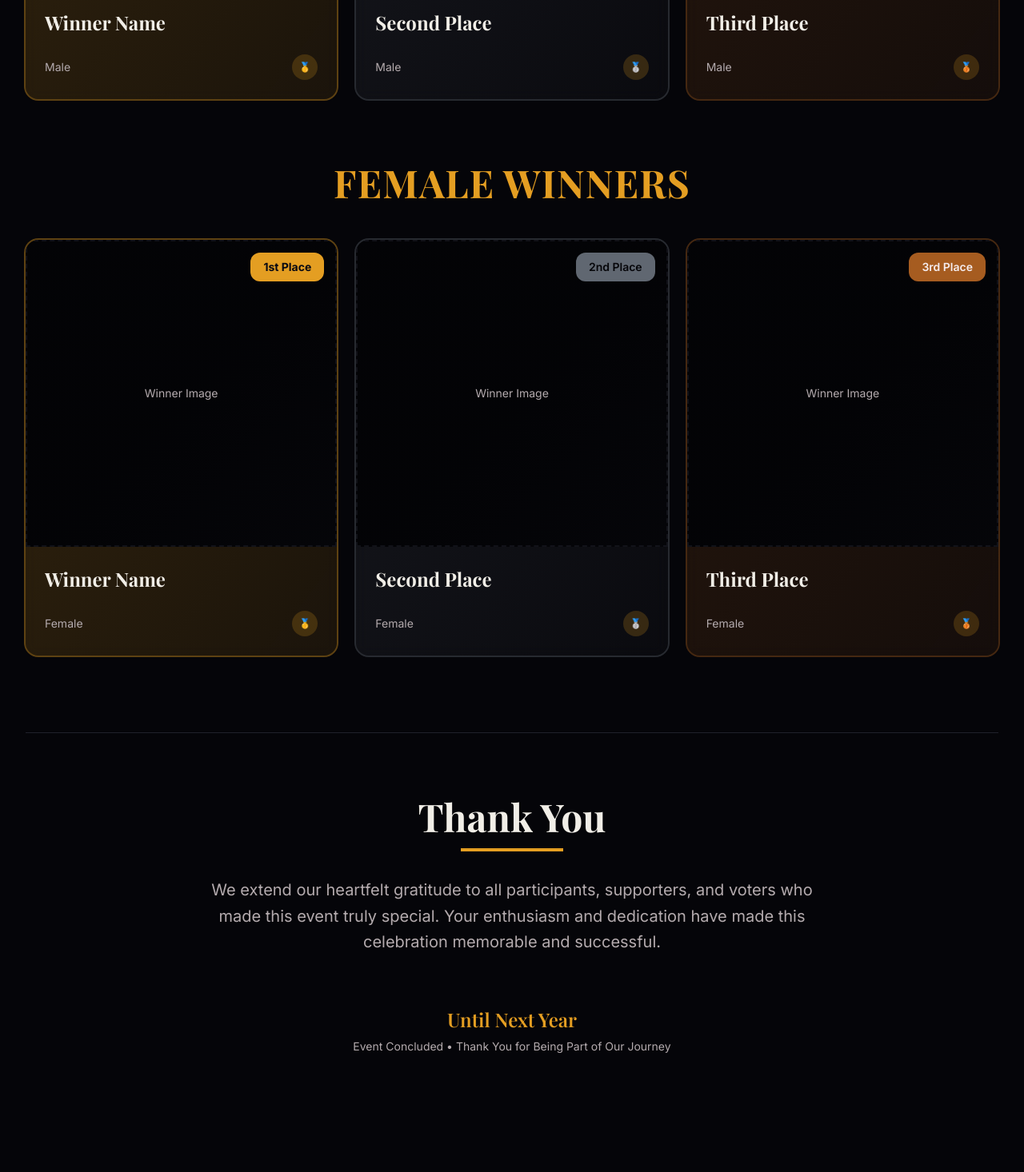
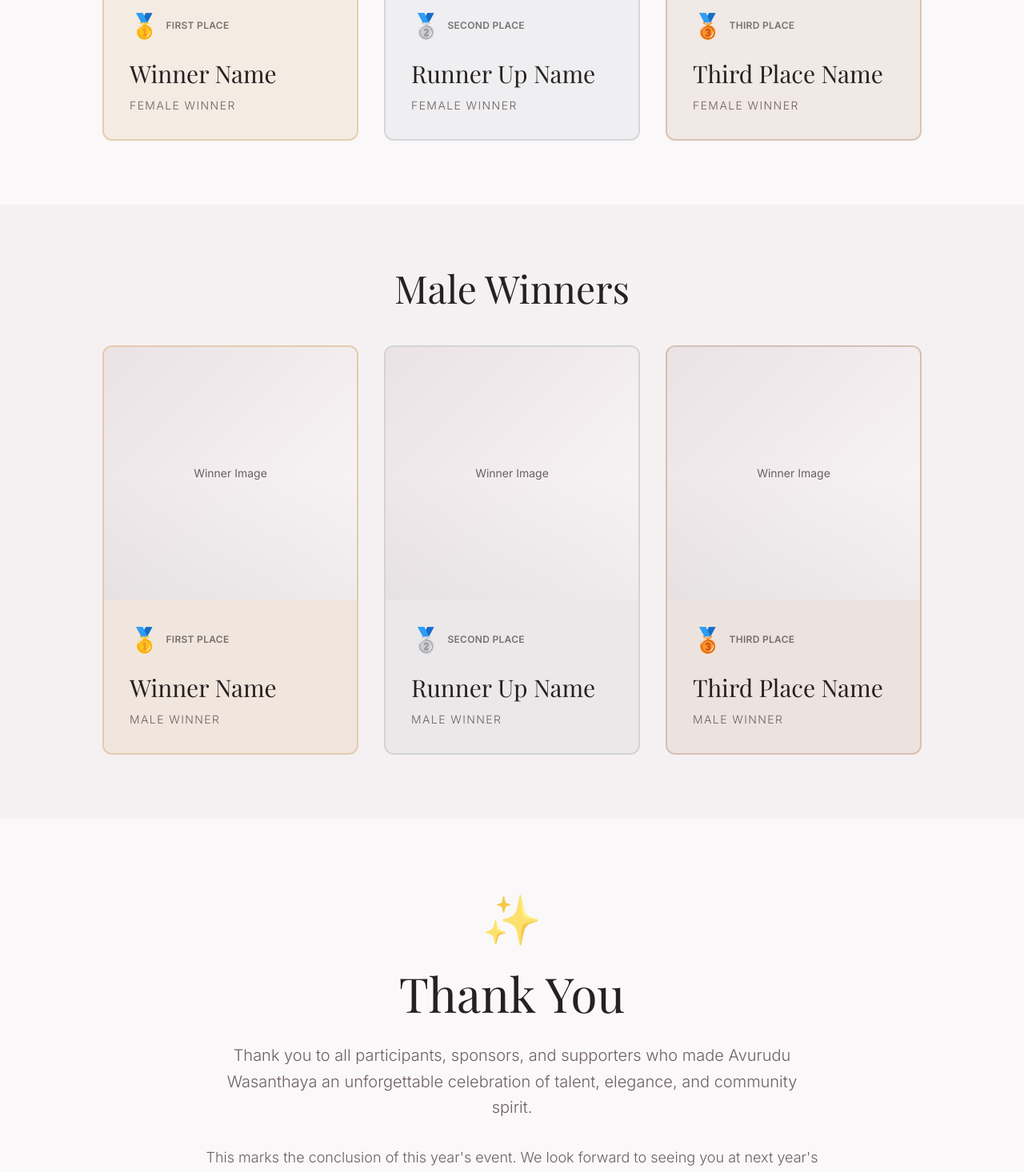
Before and after one commit to Lextargaryen/LYCAA, a Next.js app: page / in a window 1280 px wide. Shown: the part 1220-2686 px from the top of the page at 80% size. Before the commit the page ends 2635 px from the top, so only its background shows below. Built offline with nearby package versions, Linux system fonts and the light colour scheme; a web font is replaced by a local one.

Commit message:
feat: redesign voting ended page with light theme and fluid animations
Update to clean light theme with minimalist color palette, fluid animations, and elegant typography.

Co-authored-by: Lithika Lakdula <167157821+Lextargaryen@users.noreply.github.com>

```diff
--- a/app/globals.css
+++ b/app/globals.css
@@ -4,42 +4,42 @@
 @custom-variant dark (&:is(.dark *));
 
 :root {
-  /* Dark Elegant Ceremony Theme */
-  --background: oklch(0.12 0.01 280);
-  --foreground: oklch(0.95 0.01 0);
-  --card: oklch(0.18 0.01 280) / 0.95;
-  --card-foreground: oklch(0.95 0.01 0);
-  --popover: oklch(0.16 0.01 280);
-  --popover-foreground: oklch(0.95 0.01 0);
-  --primary: oklch(0.75 0.15 75);
-  --primary-foreground: oklch(0.15 0.02 280);
-  --secondary: oklch(0.25 0.02 280);
-  --secondary-foreground: oklch(0.95 0.01 0);
-  --muted: oklch(0.35 0.01 280);
-  --muted-foreground: oklch(0.75 0.01 0);
-  --accent: oklch(0.8 0.12 75);
-  --accent-foreground: oklch(0.15 0.02 280);
+  /* Light Minimalist Elegant Theme */
+  --background: oklch(0.98 0.003 0);
+  --foreground: oklch(0.25 0.01 0);
+  --card: oklch(0.99 0.002 0);
+  --card-foreground: oklch(0.25 0.01 0);
+  --popover: oklch(0.99 0.002 0);
+  --popover-foreground: oklch(0.25 0.01 0);
+  --primary: oklch(0.5 0.05 0);
+  --primary-foreground: oklch(0.98 0.002 0);
+  --secondary: oklch(0.92 0.01 0);
+  --secondary-foreground: oklch(0.25 0.01 0);
+  --muted: oklch(0.88 0.005 0);
+  --muted-foreground: oklch(0.5 0.02 0);
+  --accent: oklch(0.45 0.08 75);
+  --accent-foreground: oklch(0.98 0.002 0);
   --destructive: oklch(0.577 0.245 27.325);
   --destructive-foreground: oklch(0.98 0 0);
-  --border: oklch(0.25 0.02 280);
-  --input: oklch(0.2 0.01 280);
-  --ring: oklch(0.75 0.15 75);
-  --chart-1: oklch(0.75 0.15 75);
-  --chart-2: oklch(0.7 0.12 70);
-  --chart-3: oklch(0.65 0.1 60);
-  --chart-4: oklch(0.8 0.14 80);
-  --chart-5: oklch(0.72 0.13 75);
-  --radius: 0.75rem;
+  --border: oklch(0.92 0.008 0);
+  --input: oklch(0.94 0.005 0);
+  --ring: oklch(0.5 0.08 75);
+  --chart-1: oklch(0.5 0.08 75);
+  --chart-2: oklch(0.55 0.07 70);
+  --chart-3: oklch(0.48 0.06 60);
+  --chart-4: oklch(0.52 0.08 80);
+  --chart-5: oklch(0.5 0.07 75);
+  --radius: 0.5rem;
 
-  /* Custom elegant theme colors */
-  --gold: oklch(0.75 0.15 75);
-  --gold-light: oklch(0.8 0.12 80);
-  --gold-dark: oklch(0.65 0.14 70);
-  --cream: oklch(0.95 0.01 90);
-  --charcoal: oklch(0.12 0.01 280);
-  --dark-bg: oklch(0.1 0.01 280);
-  --silver: oklch(0.6 0.02 260);
-  --bronze: oklch(0.55 0.12 55);
+  /* Custom elegant minimalist colors */
+  --gold: oklch(0.68 0.12 75);
+  --gold-light: oklch(0.78 0.1 80);
+  --gold-dark: oklch(0.55 0.1 70);
+  --cream: oklch(0.98 0.003 0);
+  --charcoal: oklch(0.25 0.01 0);
+  --light-gray: oklch(0.92 0.01 0);
+  --silver: oklch(0.7 0.02 260);
+  --bronze: oklch(0.58 0.08 55);
 }
 
 @theme inline {
@@ -81,7 +81,7 @@
   --color-gold-dark: var(--gold-dark);
   --color-cream: var(--cream);
   --color-charcoal: var(--charcoal);
-  --color-dark-bg: var(--dark-bg);
+  --color-light-gray: var(--light-gray);
   --color-silver: var(--silver);
   --color-bronze: var(--bronze);
 }
@@ -95,17 +95,142 @@
   }
 }
 
+/* Fluid animations */
+@keyframes fadeInUp {
+  from {
+    opacity: 0;
+    transform: translateY(30px);
+  }
+  to {
+    opacity: 1;
+    transform: translateY(0);
+  }
+}
+
+@keyframes fadeIn {
+  from {
+    opacity: 0;
+  }
+  to {
+    opacity: 1;
+  }
+}
+
+@keyframes slideInFromLeft {
+  from {
+    opacity: 0;
+    transform: translateX(-40px);
+  }
+  to {
+    opacity: 1;
+    transform: translateX(0);
+  }
+}
+
+@keyframes slideInFromRight {
+  from {
+    opacity: 0;
+    transform: translateX(40px);
+  }
+  to {
+    opacity: 1;
+    transform: translateX(0);
+  }
+}
+
+@keyframes scaleIn {
+  from {
+    opacity: 0;
+    transform: scale(0.95);
+  }
+  to {
+    opacity: 1;
+    transform: scale(1);
+  }
+}
+
+@keyframes float {
+  0%, 100% {
+    transform: translateY(0px);
+  }
+  50% {
+    transform: translateY(-8px);
+  }
+}
+
+@keyframes shimmer {
+  0%, 100% {
+    opacity: 0.7;
+  }
+  50% {
+    opacity: 1;
+  }
+}
+
+.animate-fade-in-up {
+  animation: fadeInUp 0.8s cubic-bezier(0.22, 1, 0.36, 1) forwards;
+}
+
+.animate-fade-in {
+  animation: fadeIn 0.6s ease-out forwards;
+}
+
+.animate-slide-in-left {
+  animation: slideInFromLeft 0.7s cubic-bezier(0.22, 1, 0.36, 1) forwards;
+}
+
+.animate-slide-in-right {
+  animation: slideInFromRight 0.7s cubic-bezier(0.22, 1, 0.36, 1) forwards;
+}
+
+.animate-scale-in {
+  animation: scaleIn 0.6s cubic-bezier(0.22, 1, 0.36, 1) forwards;
+}
+
+.animate-float {
+  animation: float 3s ease-in-out infinite;
+}
+
+.animate-shimmer {
+  animation: shimmer 2s ease-in-out infinite;
+}
+
+/* Stagger animation delays */
+.animate-delay-100 {
+  animation-delay: 100ms;
+}
+
+.animate-delay-200 {
+  animation-delay: 200ms;
+}
+
+.animate-delay-300 {
+  animation-delay: 300ms;
+}
+
+.animate-delay-400 {
+  animation-delay: 400ms;
+}
+
+.animate-delay-500 {
+  animation-delay: 500ms;
+}
+
+.animate-delay-600 {
+  animation-delay: 600ms;
+}
+
 /* Glass morphism utilities */
 .glass {
   background: rgba(255, 255, 255, 0.7);
   backdrop-filter: blur(20px);
   -webkit-backdrop-filter: blur(20px);
-  border: 1px solid rgba(255, 255, 255, 0.3);
+  border: 1px solid rgba(0, 0, 0, 0.05);
 }
 
 .glass-card {
   background: rgba(255, 255, 255, 0.85);
   backdrop-filter: blur(16px);
   -webkit-backdrop-filter: blur(16px);
-  border: 1px solid rgba(212, 175, 55, 0.2);
+  border: 1px solid rgba(0, 0, 0, 0.08);
 }
--- a/app/layout.tsx
+++ b/app/layout.tsx
@@ -43,7 +43,7 @@ export default function RootLayout({
 }>) {
   return (
     <html lang="en" className={`${inter.variable} ${playfair.variable} bg-background`}>
-      <body className="font-sans antialiased min-h-screen">
+      <body className="font-sans antialiased min-h-screen bg-background text-foreground">
         {children}
         {process.env.NODE_ENV === 'production' && <Analytics />}
       </body>
--- a/components/voting-ended-page.tsx
+++ b/components/voting-ended-page.tsx
@@ -1,250 +1,166 @@
 'use client'
 
-import { useState } from 'react'
-import Image from 'next/image'
+import { useState, useEffect } from 'react'
 
 interface Winner {
-  id: string
+  rank: 'first' | 'second' | 'third'
   name: string
-  imageUrl: string
-  rank: 'Gold' | 'Silver' | 'Bronze'
-  category: 'Male' | 'Female'
+  category: 'male' | 'female'
+}
+
+// Placeholder winners data
+const WINNERS: Winner[] = [
+  { rank: 'first', name: 'Winner Name', category: 'female' },
+  { rank: 'second', name: 'Runner Up Name', category: 'female' },
+  { rank: 'third', name: 'Third Place Name', category: 'female' },
+  { rank: 'first', name: 'Winner Name', category: 'male' },
+  { rank: 'second', name: 'Runner Up Name', category: 'male' },
+  { rank: 'third', name: 'Third Place Name', category: 'male' },
+]
+
+const rankConfig = {
+  first: { medal: '🥇', label: 'First Place', color: 'bg-gold/10 border-gold/30' },
+  second: { medal: '🥈', label: 'Second Place', color: 'bg-silver/10 border-silver/30' },
+  third: { medal: '🥉', label: 'Third Place', color: 'bg-bronze/10 border-bronze/30' },
 }
 
 export function VotingEndedPage() {
-  // Mock winners data - replace with actual data from database
-  const maleWinners: Winner[] = [
-    {
-      id: '1',
-      name: 'Winner Name',
-      imageUrl: '/placeholder.svg',
-      rank: 'Gold',
-      category: 'Male',
-    },
-    {
-      id: '2',
-      name: 'Second Place',
-      imageUrl: '/placeholder.svg',
-      rank: 'Silver',
-      category: 'Male',
-    },
-    {
-      id: '3',
-      name: 'Third Place',
-      imageUrl: '/placeholder.svg',
-      rank: 'Bronze',
-      category: 'Male',
-    },
-  ]
+  const [isLoaded, setIsLoaded] = useState(false)
 
-  const femaleWinners: Winner[] = [
-    {
-      id: '4',
-      name: 'Winner Name',
-      imageUrl: '/placeholder.svg',
-      rank: 'Gold',
-      category: 'Female',
-    },
-    {
-      id: '5',
-      name: 'Second Place',
-      imageUrl: '/placeholder.svg',
-      rank: 'Silver',
-      category: 'Female',
-    },
-    {
-      id: '6',
-      name: 'Third Place',
-      imageUrl: '/placeholder.svg',
-      rank: 'Bronze',
-      category: 'Female',
-    },
-  ]
+  useEffect(() => {
+    setIsLoaded(true)
+  }, [])
 
-  const getRankColor = (rank: string) => {
-    switch (rank) {
-      case 'Gold':
-        return 'from-primary to-primary/80 ring-2 ring-primary/50'
-      case 'Silver':
-        return 'from-silver/60 to-silver/40 ring-2 ring-silver/30'
-      case 'Bronze':
-        return 'from-bronze to-bronze/80 ring-2 ring-bronze/50'
-      default:
-        return ''
-    }
-  }
-
-  const getRankBadgeColor = (rank: string) => {
-    switch (rank) {
-      case 'Gold':
-        return 'bg-primary text-primary-foreground'
-      case 'Silver':
-        return 'bg-silver/80 text-dark-bg'
-      case 'Bronze':
-        return 'bg-bronze text-foreground'
-      default:
-        return ''
-    }
-  }
+  const femaleWinners = WINNERS.filter(w => w.category === 'female')
+  const maleWinners = WINNERS.filter(w => w.category === 'male')
 
   return (
-    <main className="min-h-screen bg-background text-foreground">
-      {/* Header with Title Image Placeholder */}
-      <section className="relative w-full h-64 md:h-96 bg-dark-bg border-b border-border overflow-hidden flex items-center justify-center">
-        <div className="w-full h-full flex items-center justify-center bg-gradient-to-b from-dark-bg to-background">
-          <div className="text-center space-y-4">
-            <div className="w-32 h-32 md:w-48 md:h-48 bg-card rounded-lg border-2 border-dashed border-border flex items-center justify-center">
-              <p className="text-muted-foreground text-sm">Title Image</p>
+    <div className="min-h-screen bg-background">
+      {/* Header - Empty Image Placeholder */}
+      <section className={`pt-12 pb-16 px-4 sm:px-6 lg:px-8 ${isLoaded ? 'animate-fade-in-up' : 'opacity-0'}`}>
+        <div className="max-w-5xl mx-auto">
+          {/* Title Image Placeholder */}
+          <div className="w-full h-64 sm:h-80 lg:h-96 rounded-lg bg-gradient-to-br from-light-gray via-background to-white border border-border flex items-center justify-center overflow-hidden">
+            <div className="text-center">
+              <p className="text-muted-foreground text-base sm:text-lg">Add Your Event Title Image Here</p>
             </div>
           </div>
         </div>
       </section>
 
-      {/* Main Content */}
-      <div className="max-w-7xl mx-auto px-4 sm:px-6 lg:px-8 py-16 md:py-24">
       {/* Voting Ended Title */}
-        <div className="text-center mb-20">
-          <h1 className="font-serif text-5xl md:text-6xl font-bold text-cream mb-4 tracking-tight">
-            Voting Ended
+      <section className={`py-12 px-4 sm:px-6 lg:px-8 text-center ${isLoaded ? 'animate-fade-in-up animate-delay-100' : 'opacity-0'}`}>
+        <h1 className="text-5xl sm:text-6xl lg:text-7xl font-serif font-light text-foreground mb-4 text-balance">
+          Voting has Ended
         </h1>
-          <div className="h-1 w-20 bg-gradient-to-r from-primary via-gold to-primary mx-auto mb-8"></div>
-          <p className="text-lg md:text-xl text-muted-foreground max-w-2xl mx-auto">
-            Celebrating the most elegant and outstanding winners of this year&apos;s event
+        <p className="text-base sm:text-lg text-muted-foreground font-light max-w-2xl mx-auto">
+          Celebrating the incredible winners of Avurudu Wasanthaya
         </p>
+      </section>
+
+      {/* Female Winners Section */}
+      <section className={`py-16 sm:py-20 px-4 sm:px-6 lg:px-8 ${isLoaded ? 'animate-fade-in-up animate-delay-200' : 'opacity-0'}`}>
+        <div className="max-w-5xl mx-auto">
+          <h2 className="text-4xl sm:text-5xl font-serif font-light text-foreground mb-12 text-center">
+            Female Winners
+          </h2>
+
+          <div className="grid grid-cols-1 md:grid-cols-3 gap-8">
+            {femaleWinners.map((winner, idx) => (
+              <WinnerCard key={`female-${idx}`} winner={winner} delay={idx} />
+            ))}
           </div>
+        </div>
+      </section>
 
-        {/* Male Category */}
-        <section className="mb-20">
-          <h2 className="font-serif text-4xl md:text-5xl font-bold text-center text-primary mb-12 uppercase tracking-wide">
+      {/* Male Winners Section */}
+      <section className={`py-16 sm:py-20 px-4 sm:px-6 lg:px-8 bg-secondary/30 ${isLoaded ? 'animate-fade-in-up animate-delay-300' : 'opacity-0'}`}>
+        <div className="max-w-5xl mx-auto">
+          <h2 className="text-4xl sm:text-5xl font-serif font-light text-foreground mb-12 text-center">
             Male Winners
           </h2>
 
-          <div className="grid grid-cols-1 md:grid-cols-3 gap-8 md:gap-6 mb-12">
-            {maleWinners.map((winner, index) => (
-              <WinnerCard key={winner.id} winner={winner} />
+          <div className="grid grid-cols-1 md:grid-cols-3 gap-8">
+            {maleWinners.map((winner, idx) => (
+              <WinnerCard key={`male-${idx}`} winner={winner} delay={idx + 3} />
             ))}
           </div>
-        </section>
-
-        {/* Female Category */}
-        <section className="mb-20">
-          <h2 className="font-serif text-4xl md:text-5xl font-bold text-center text-primary mb-12 uppercase tracking-wide">
-            Female Winners
-          </h2>
-
-          <div className="grid grid-cols-1 md:grid-cols-3 gap-8 md:gap-6">
-            {femaleWinners.map((winner) => (
-              <WinnerCard key={winner.id} winner={winner} />
-            ))}
         </div>
       </section>
 
       {/* Thank You Section */}
-        <section className="mt-24 pt-20 border-t border-border">
-          <div className="text-center space-y-8">
-            <div>
-              <h3 className="font-serif text-4xl md:text-5xl font-bold text-cream mb-4">
+      <section className={`py-20 sm:py-24 px-4 sm:px-6 lg:px-8 ${isLoaded ? 'animate-fade-in-up animate-delay-400' : 'opacity-0'}`}>
+        <div className="max-w-3xl mx-auto text-center">
+          <div className="mb-8 opacity-70">
+            <p className="text-6xl">✨</p>
+          </div>
+          <h2 className="text-5xl sm:text-6xl font-serif font-light text-foreground mb-8 text-balance">
             Thank You
-              </h3>
-              <div className="h-1 w-32 bg-gradient-to-r from-primary via-gold to-primary mx-auto"></div>
-            </div>
-
-            <p className="text-lg md:text-xl text-muted-foreground leading-relaxed max-w-3xl mx-auto">
-              We extend our heartfelt gratitude to all participants, supporters, and voters who made this event truly special. Your enthusiasm and dedication have made this celebration memorable and successful.
+          </h2>
+          <p className="text-lg sm:text-xl text-muted-foreground font-light leading-relaxed mb-8">
+            Thank you to all participants, sponsors, and supporters who made Avurudu Wasanthaya an unforgettable celebration of talent, elegance, and community spirit.
           </p>
-
-            <div className="pt-8">
-              <p className="text-primary font-serif text-2xl font-semibold">
-                Until Next Year
+          <p className="text-base sm:text-lg text-muted-foreground font-light">
+            This marks the conclusion of this year&apos;s event. We look forward to seeing you at next year&apos;s celebration.
           </p>
-              <p className="text-sm text-muted-foreground mt-2">
-                Event Concluded • Thank You for Being Part of Our Journey
+          <div className="mt-12 pt-8 border-t border-border">
+            <p className="text-xs sm:text-sm text-muted-foreground tracking-widest uppercase">
+              Avurudu Wasanthaya
             </p>
           </div>
         </div>
       </section>
     </div>
-    </main>
   )
 }
 
-function WinnerCard({ winner }: { winner: Winner }) {
-  const getRankColor = (rank: string) => {
-    switch (rank) {
-      case 'Gold':
-        return 'from-primary/20 to-primary/10 ring-2 ring-primary/40'
-      case 'Silver':
-        return 'from-silver/15 to-silver/5 ring-2 ring-silver/30'
-      case 'Bronze':
-        return 'from-bronze/20 to-bronze/10 ring-2 ring-bronze/40'
-      default:
-        return ''
-    }
-  }
-
-  const getRankBadgeColor = (rank: string) => {
-    switch (rank) {
-      case 'Gold':
-        return 'bg-primary text-primary-foreground'
-      case 'Silver':
-        return 'bg-silver/80 text-charcoal font-semibold'
-      case 'Bronze':
-        return 'bg-bronze text-foreground font-semibold'
-      default:
-        return ''
-    }
-  }
-
-  const getRankNumber = (rank: string) => {
-    switch (rank) {
-      case 'Gold':
-        return '1st'
-      case 'Silver':
-        return '2nd'
-      case 'Bronze':
-        return '3rd'
-      default:
-        return ''
-    }
-  }
+function WinnerCard({ winner, delay }: { winner: Winner; delay: number }) {
+  const config = rankConfig[winner.rank]
 
   return (
-    <div className="group relative">
+    <div
+      className="animate-scale-in"
+      style={{
+        animationDelay: `${delay * 100}ms`,
+      }}
+    >
+      <div className="relative group h-full">
         {/* Card Container */}
-      <div className={`bg-gradient-to-br ${getRankColor(winner.rank)} backdrop-blur-sm rounded-xl overflow-hidden transition-all duration-300 hover:shadow-2xl hover:shadow-primary/20`}>
-        {/* Image Container */}
-        <div className="relative w-full h-80 md:h-96 bg-dark-bg overflow-hidden">
-          <div className="w-full h-full bg-gradient-to-br from-dark-bg via-dark-bg to-charcoal flex items-center justify-center">
-            <div className="relative w-full h-full border-2 border-dashed border-border/50">
-              <p className="absolute inset-0 flex items-center justify-center text-muted-foreground text-sm">
-                Winner Image
-              </p>
-            </div>
-          </div>
-        </div>
-
-        {/* Rank Badge */}
-        <div className="absolute top-4 right-4">
-          <div className={`${getRankBadgeColor(winner.rank)} px-4 py-2 rounded-lg text-sm font-bold backdrop-blur-sm`}>
-            {getRankNumber(winner.rank)} Place
+        <div className={`${config.color} border-2 rounded-xl overflow-hidden transition-all duration-500 h-full flex flex-col hover:border-accent/50 hover:shadow-lg`}>
+          {/* Image Placeholder */}
+          <div className="relative w-full aspect-square bg-gradient-to-br from-light-gray to-background flex items-center justify-center overflow-hidden">
+            <div className="absolute inset-0 bg-gradient-to-b from-transparent via-transparent to-black/5" />
+            <div className="text-center z-10">
+              <p className="text-muted-foreground text-sm">Winner Image</p>
             </div>
           </div>
 
           {/* Content */}
-        <div className="p-6 space-y-4">
-          <div>
-            <h3 className="font-serif text-2xl font-bold text-cream line-clamp-2">
+          <div className="p-6 sm:p-8 flex flex-col flex-grow">
+            {/* Rank Badge */}
+            <div className="mb-6 inline-flex items-center gap-2 w-fit">
+              <span className="text-3xl">{config.medal}</span>
+              <span className="text-xs font-semibold text-foreground/60 uppercase tracking-wide">
+                {config.label}
+              </span>
+            </div>
+
+            {/* Winner Name */}
+            <h3 className="text-2xl sm:text-3xl font-serif font-light text-foreground mb-3 text-balance">
               {winner.name}
             </h3>
+
+            {/* Category */}
+            <p className="text-xs sm:text-sm text-muted-foreground uppercase tracking-widest font-light">
+              {winner.category === 'female' ? 'Female' : 'Male'} Winner
+            </p>
+          </div>
         </div>
 
-          <div className="flex justify-between items-center pt-2">
-            <span className="text-sm text-muted-foreground">{winner.category}</span>
-            <span className="inline-flex items-center justify-center w-8 h-8 rounded-full bg-primary/20 text-primary text-xs font-bold">
-              {winner.rank === 'Gold' ? '🥇' : winner.rank === 'Silver' ? '🥈' : '🥉'}
-            </span>
-          </div>
-        </div>
+        {/* Subtle hover effect for first place */}
+        {winner.rank === 'first' && (
+          <div className="absolute inset-0 bg-gradient-to-t from-accent/5 to-transparent rounded-xl opacity-0 group-hover:opacity-100 transition-opacity duration-500 pointer-events-none" />
+        )}
       </div>
     </div>
   )
```
Lines whose indentation alone changed are shown as unchanged.
